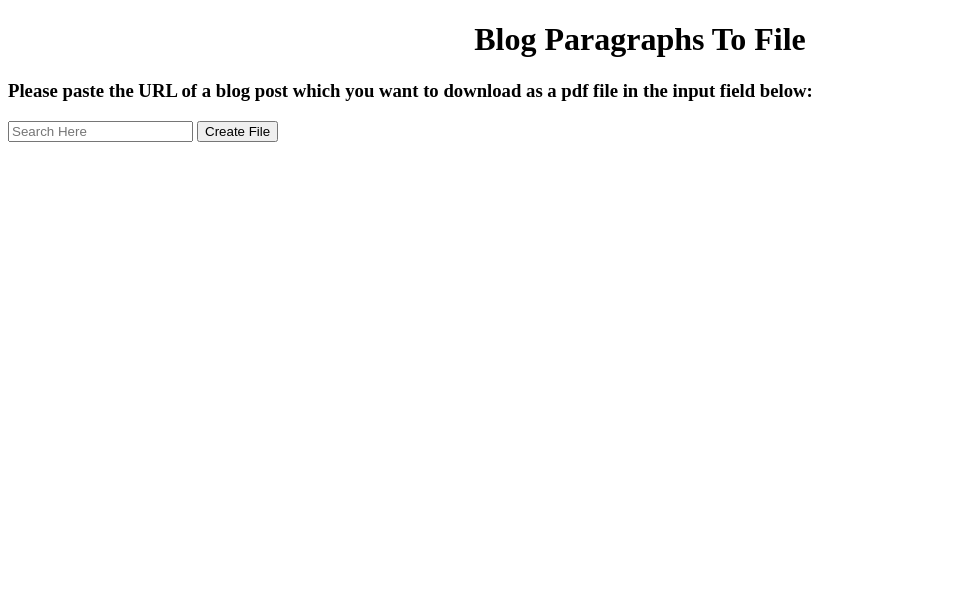
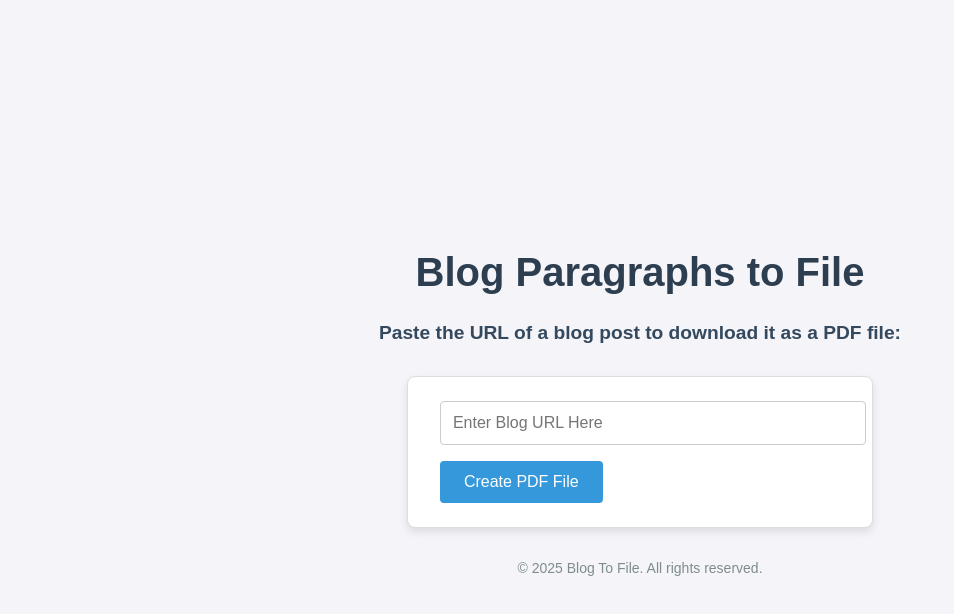
Before and after one commit to KudahShambare/Basic-Web-Scraper, a website: page frontend/index.html in a window 1280 px wide. Shown: the whole page, without its empty margins (0-954 px from the left). Drawn offline with Linux system fonts and the light colour scheme.

Commit message:
iproved UI

```diff
--- a/frontend/index.html
+++ b/frontend/index.html
@@ -1,19 +1,21 @@
 <!DOCTYPE html>
-<html>
+<html lang="en">
 <head>
-	<link rel="stylesheet" type="text/css" href="style.css" />
-	<title>Blog To File</title>
+    <meta charset="UTF-8">
+    <meta name="viewport" content="width=device-width, initial-scale=1.0">
+    <link rel="stylesheet" type="text/css" href="style.css">
+    <title>Blog to File</title>
+
 </head>
 <body>
-<h1>Blog Paragraphs To File </h1>
-
-<h3> Please paste the URL of a blog post which you want to download as a pdf file in the input field below: </h3>
-
-<form method="post" action="/url">
-
-<input type="text" name="url" placeholder="Search Here"/>
-<button type="submit">Create File</button>
-  </form>
-
+    <h1>Blog Paragraphs to File</h1>
+    <h3>Paste the URL of a blog post to download it as a PDF file:</h3>
+    <form method="post" action="/url">
+        <input type="text" name="url" placeholder="Enter Blog URL Here" aria-label="Blog URL Input" required />
+        <button type="submit">Create PDF File</button>
+    </form>
+    <footer>
+        &copy; 2025 Blog To File. All rights reserved.
+    </footer>
 </body>
 </html>
--- a/frontend/style.css
+++ b/frontend/style.css
@@ -1,3 +1,62 @@
-h1{
-	text-align: center;
+body {
+	font-family: 'Arial', sans-serif;
+	margin: 0;
+	padding: 0;
+	background-color: #f4f4f9;
+	color: #333;
+	display: flex;
+	flex-direction: column;
+	align-items: center;
+	justify-content: center;
+	min-height: 100vh;
 }
+
+h1 {
+	font-size: 2.5rem;
+	margin-bottom: 0.5rem;
+	color: #2c3e50;
+}
+
+h3 {
+	font-size: 1.2rem;
+	margin-bottom: 2rem;
+	color: #34495e;
+}
+
+form {
+	background: #ffffff;
+	border: 1px solid #ddd;
+	border-radius: 8px;
+	padding: 1.5rem 2rem;
+	box-shadow: 0 4px 8px rgba(0, 0, 0, 0.1);
+}
+
+input[type="text"] {
+	width: 100%;
+	padding: 0.75rem;
+	margin-bottom: 1rem;
+	border: 1px solid #ccc;
+	border-radius: 4px;
+	font-size: 1rem;
+}
+
+button {
+	padding: 0.75rem 1.5rem;
+	background-color: #3498db;
+	border: none;
+	border-radius: 4px;
+	color: #fff;
+	font-size: 1rem;
+	cursor: pointer;
+	transition: background-color 0.3s ease;
+}
+
+button:hover {
+	background-color: #2980b9;
+}
+
+footer {
+	margin-top: 2rem;
+	font-size: 0.875rem;
+	color: #7f8c8d;
+}
--- a/package.json
+++ b/package.json
@@ -15,8 +15,10 @@
   "dependencies": {
     "body-parser": "^1.20.0",
     "cheerio": "^1.0.0-rc.12",
+    "duck-duck-scrape": "^2.2.5",
     "express": "^4.18.1",
     "fs": "^0.0.1-security",
+    "meilisearch": "^0.44.1",
     "node-fetch": "^3.2.10",
     "path": "^0.12.7",
     "pdfkit": "^0.13.0"
```
Also changed, not shown: 1 other file.
